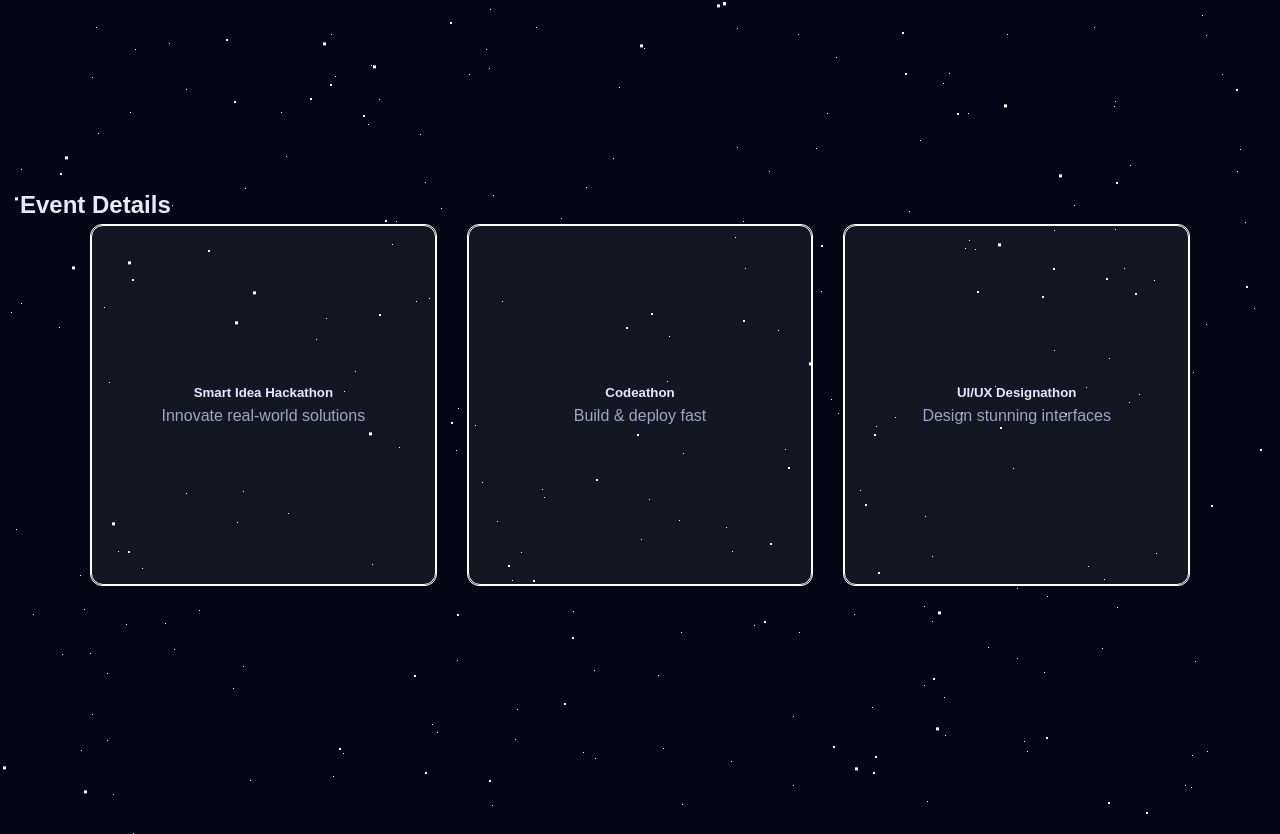
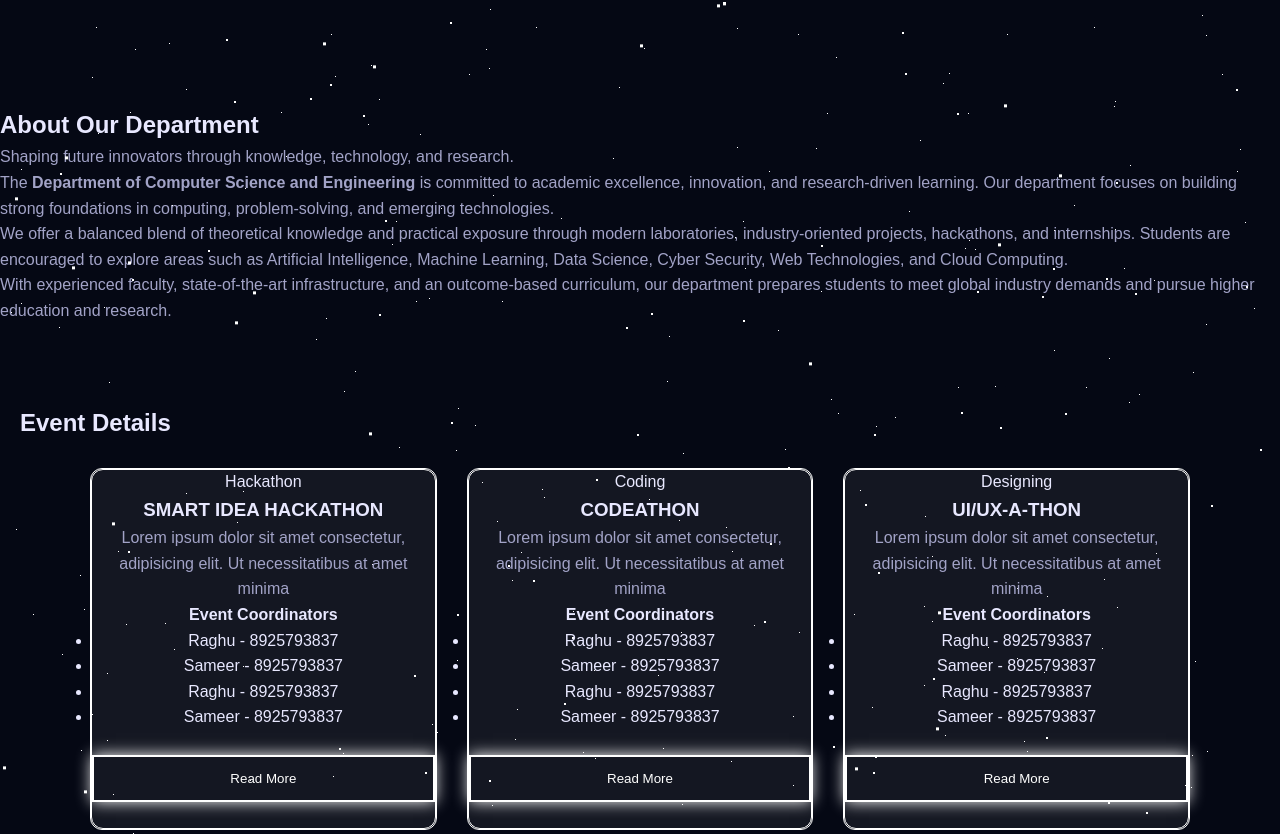
Before and after one commit to cewer555/hackathon2k26, a website: page index.html in a window 1280 px wide. Shown: the part 694-1528 px from the top of the page. Drawn offline with Linux system fonts and the light colour scheme.

Commit message:
Update index.html

```diff
--- a/index.html
+++ b/index.html
@@ -49,18 +49,67 @@
   </div>
 </section>
 
+<!--dept-->
+<section class="department-section" id="department">
+    <div class="dept-container">
+        <h2 class="dept-title">About Our Department</h2>
+        <p class="dept-tagline">
+            Shaping future innovators through knowledge, technology, and research.
+        </p>
+
+        <div class="dept-content">
+            <p>
+                The <strong>Department of Computer Science and Engineering</strong> is committed
+                to academic excellence, innovation, and research-driven learning.
+                Our department focuses on building strong foundations in computing,
+                problem-solving, and emerging technologies.
+            </p>
+
+            <p>
+                We offer a balanced blend of theoretical knowledge and practical exposure
+                through modern laboratories, industry-oriented projects, hackathons,
+                and internships. Students are encouraged to explore areas such as
+                Artificial Intelligence, Machine Learning, Data Science, Cyber Security,
+                Web Technologies, and Cloud Computing.
+            </p>
+
+            <p>
+                With experienced faculty, state-of-the-art infrastructure, and an
+                outcome-based curriculum, our department prepares students to meet
+                global industry demands and pursue higher education and research.
+            </p>
+        </div>
+    </div>
+</section>
+
+
 <!-- EVENTS -->
 <section id="events" class="events-section">
-  <h2 class="section-title">Event Details</h2>
+  <h2 class="section-title">Event Details</h2><br>
 
   <div class="events-grid">
 
     <div class="event-card" onclick="this.classList.toggle('flipped')">
-      <div class="event-card-inner">
+      <div class="event-card-inner"> <span class="event-badge">Hackathon</span>
         <div class="event-card-front">
-          <h5>Smart Idea Hackathon</h5>
-          <p>Innovate real-world solutions</p>
-        </div>
+
+
+          <h3 class="event-title">SMART IDEA HACKATHON</h3>
+          <p class="event-subtitle">Lorem ipsum dolor sit amet consectetur, adipisicing elit. Ut necessitatibus at amet minima  </p>
+
+          <div class="event-coordinator">
+              <h4>Event Coordinators</h4>
+              <ul>
+                  <li>Raghu - 8925793837</li>
+                  <li>Sameer - 8925793837</li>
+                  <li>Raghu - 8925793837</li>
+                  <li>Sameer - 8925793837</li>
+              </ul>
+          </div>
+
+          <button class="btn btn-card">Read More</button>
+      </div>
+
         <div class="event-card-back">
           <ul class="event-details">
             <li><span>Duration</span><strong>12 Hours</strong></li>
@@ -71,11 +120,26 @@
     </div>
 
     <div class="event-card" onclick="this.classList.toggle('flipped')">
-      <div class="event-card-inner">
+      <div class="event-card-inner"> <span class="event-badge">Coding</span>
         <div class="event-card-front">
-          <h5>Codeathon</h5>
-          <p>Build & deploy fast</p>
-        </div>
+
+
+          <h3 class="event-title">CODEATHON</h3>
+          <p class="event-subtitle">Lorem ipsum dolor sit amet consectetur, adipisicing elit. Ut necessitatibus at amet minima  </p>
+
+          <div class="event-coordinator">
+              <h4>Event Coordinators</h4>
+              <ul>
+                  <li>Raghu - 8925793837</li>
+                  <li>Sameer - 8925793837</li>
+                  <li>Raghu - 8925793837</li>
+                  <li>Sameer - 8925793837</li>
+              </ul>
+          </div>
+
+          <button class="btn btn-card">Read More</button>
+      </div>
+
         <div class="event-card-back">
           <ul class="event-details">
             <li><span>Duration</span><strong>12 Hours</strong></li>
@@ -86,11 +150,26 @@
     </div>
 
     <div class="event-card" onclick="this.classList.toggle('flipped')">
-      <div class="event-card-inner">
+      <div class="event-card-inner"> <span class="event-badge">Designing</span>
         <div class="event-card-front">
-          <h5>UI/UX Designathon</h5>
-          <p>Design stunning interfaces</p>
-        </div>
+
+
+          <h3 class="event-title">UI/UX-A-THON</h3>
+          <p class="event-subtitle">Lorem ipsum dolor sit amet consectetur, adipisicing elit. Ut necessitatibus at amet minima  </p>
+
+          <div class="event-coordinator">
+              <h4>Event Coordinators</h4>
+              <ul>
+                  <li>Raghu - 8925793837</li>
+                  <li>Sameer - 8925793837</li>
+                  <li>Raghu - 8925793837</li>
+                  <li>Sameer - 8925793837</li>
+              </ul>
+          </div>
+
+          <button class="btn btn-card">Read More</button>
+      </div>
+
         <div class="event-card-back">
           <ul class="event-details">
             <li><span>Duration</span><strong>6 Hours</strong></li>
@@ -105,7 +184,7 @@
 
 <!-- SCHEDULE -->
 <section id="schedule" class="section dark">
-  <h2 class="section-title">Event Schedule</h2>
+  <h2 class="section-title">Event Schedule</h2><br>
 
   <div class="timeline">
     <div class="timeline-item"><p>Opening Ceremony</p></div>
```
